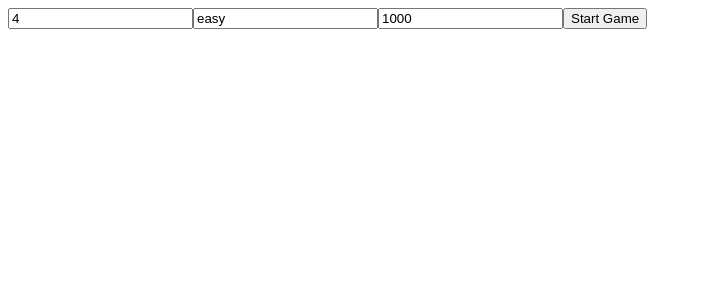
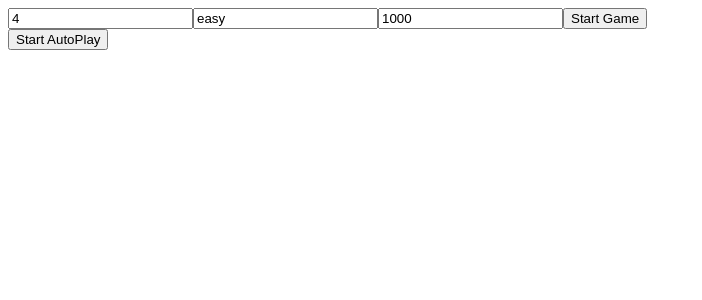
Before and after one commit to SiphosethuLokwe/TowerChallenge, a Vue app in the folder TowerChallengeBackend/TowerChallengeBackend/towers-challenge-frontend/: page / in a window 1280 px wide. Shown: the top 300 px of the page, without its empty margins (0-702 px from the left). Built offline with nearby package versions, Linux system fonts and the light colour scheme.

Commit message:
- update ui

```diff
--- a/TowerChallengeBackend/TowerChallengeBackend/towers-challenge-frontend/package.json
+++ b/TowerChallengeBackend/TowerChallengeBackend/towers-challenge-frontend/package.json
@@ -10,6 +10,7 @@
   },
   "dependencies": {
     "axios": "^1.7.2",
+    "bootstrap": "^5.3.3",
     "element-plus": "^2.7.7",
     "pinia": "^2.1.7",
     "pixi.js": "^8.2.5",
--- a/TowerChallengeBackend/TowerChallengeBackend/towers-challenge-frontend/src/App.vue
+++ b/TowerChallengeBackend/TowerChallengeBackend/towers-challenge-frontend/src/App.vue
@@ -1,22 +1,20 @@
-<!-- src/App.vue or any other component -->
 <template>
   <div>
-    <BetPanel @startGame="startGame" />
-    <GameBoard v-if="game" :levels="game.levels" :game="game" :boxResponse="gameresponse" @selectBox="selectBox" />
+    <BetPanel @startGame="startGame" @continueGame="continueGame" @cashOut="cashOut" :gameResponse="gameresponse" />
+    <GameBoard v-if="game" :levels="game.levels" :game="game" :boxResponse="gameresponse" @selectBox="selectBox" :cashout="cashOut" />
     <BoxResponseDisplay :response="gameresponse" />
-    <!-- <PlayerStats v-if ="player" :player="player" />  -->
-     <!-- will need to create a new store for the player component data -->
-
   </div>
 </template>
 
 <script>
-import { defineComponent, onMounted , computed} from 'vue';
+import { defineComponent, computed } from 'vue';
 import { gamestore } from './store/gamestore';
 import PlayerStats from './components/PlayerStats.vue';
 import BetPanel from './components/BetPanel.vue';
 import GameBoard from './components/GameBoard.vue';
-import BoxResponseDisplay from './components/GameResponse.vue'
+import BoxResponseDisplay from './components/GameResponse.vue';
+import {ElMessage} from 'element-plus'
+
 export default defineComponent({
   components: {
     PlayerStats,
@@ -29,27 +27,49 @@ export default defineComponent({
 
     const player = computed(() => gameStore.playerDetails);
     const game = computed(() => gameStore.gameDetails);
-    const gameresponse = computed (() => gameStore.boxGamePlayDetails);
+    const gameresponse = computed(() => gameStore.boxGamePlayDetails);
 
     const startGame = (rows, difficulty, betAmount) => {
+      if (rows < 4 || rows > 8){
+        ElMessage.error("Rows must be bwtween 4 and 8 ");
+        return;
+      }
+      if (betAmount <= 0){
+         ElMessage.error("Please enter amount");
+         return;
+      }
+      if (difficulty == ''){
+         ElMessage.error("Please enter difficulty");
+         return;
+      }
       gameStore.startGame(rows, difficulty, betAmount);
     };
 
+    const continueGame = () => {
+      // Logic for continuing the game can be added here if needed
+      console.log('Continue game logic');
+    };
+    const cashOut = (iscashout) => {
+    const cashoutDetails = gameresponse.value;
+    console.log(cashoutDetails, iscashout);
+    return {cashoutDetails, iscashout}
+    };
+
     const selectBox = (gameid, row, box) => {
-      gameStore.selectBox(gameid, row, box ) ;
+      gameStore.selectBox(gameid, row, box);
     };
 
     return {
-
       player,
       game,
       startGame,
+      continueGame,
+      cashOut,
       selectBox,
-      gameresponse
+      gameresponse,
+      cashOut
+
     };
-  },
-
-
-
+  }
 });
 </script>
--- a/TowerChallengeBackend/TowerChallengeBackend/towers-challenge-frontend/src/components/BetPanel.vue
+++ b/TowerChallengeBackend/TowerChallengeBackend/towers-challenge-frontend/src/components/BetPanel.vue
@@ -1,26 +1,67 @@
-
-
 <template>
   <div>
+    <div v-if="!gameResponse">
      <input v-model.number="rows" placeholder="Rows (4-8)" />
     <input v-model="difficulty" placeholder="Difficulty (easy, medium, hard)" />
     <input v-model.number="betAmount" placeholder="Bet Amount" />
-      <button @click="startGame">Start Game</button>
+    <button @click="startGame" v-if="!gameStarted">Start Game</button>
+    </div>
+
+    <button @click="continueGame" v-if="gameStarted">Restart Game</button>
+    <button @click="cashOut" v-if="gameResponse && !hasLost">Cash Out</button>
+    <button @click="autoPlay">Start AutoPlay</button>
+
+    <PlayerStats v-if="gameResponse" :stats="gameResponse" />
   </div>
 </template>
 
 <script>
+import PlayerStats from './PlayerStats.vue';
+
 export default {
+  components: {
+    PlayerStats
+  },
   data() {
     return {
       rows: 4,
       difficulty: 'easy',
-        betAmount: 1000
+      betAmount: 1000,
+      gameStarted: false,
+      hasLost: false,
+      autoPlayCount: 1
     };
+  },
+  props: {
+    gameResponse: Object
+  },
+  watch: {
+    gameResponse: {
+      immediate: true,
+      handler(newResponse) {
+        if (newResponse) {
+          this.hasLost = newResponse.data.hasLost;
+          console.log(this.hasLost);
+          if (newResponse.isEndgame) {
+            this.gameStarted = false;
+          }
+        }
+      }
+    }
   },
   methods: {
     startGame() {
+      this.gameStarted = true;
       this.$emit('startGame', this.rows, this.difficulty, this.betAmount);
+    },
+    continueGame() {
+      this.$emit('continueGame');
+    },
+    cashOut() {
+      this.$emit('cashOut', true);
+    },
+    autoPlay(){
+      this.$emit('startAutoPlay', this.rows, this.difficulty, this.betAmount, this.autoPlayCount);
     }
   }
 };
--- a/TowerChallengeBackend/TowerChallengeBackend/towers-challenge-frontend/src/components/GameBoard.vue
+++ b/TowerChallengeBackend/TowerChallengeBackend/towers-challenge-frontend/src/components/GameBoard.vue
@@ -25,7 +25,8 @@ export default {
   props: {
     levels: Array,
     game: Object,
-    boxResponse: Object
+    boxResponse: Object,
+    cashout:Object
   },
   data() {
     return {
@@ -41,8 +42,16 @@ export default {
         console.log(newResponse);
         this.isEndgame = newResponse.data.isEndgame;
       },
+
       deep: true
     },
+    cashout:{
+        handler(cashResponse) {
+        console.log(cashResponse);
+
+      },
+      deep: true
+      },
     levels: {
       handler() {
         this.setupGame();
--- a/TowerChallengeBackend/TowerChallengeBackend/towers-challenge-frontend/src/components/HelloWorld.vue
+++ b/TowerChallengeBackend/TowerChallengeBackend/towers-challenge-frontend/src/components/HelloWorld.vue
@@ -9,7 +9,7 @@
 
 <script>
 import { defineComponent, onMounted } from 'vue';
-import { usePlayerStore } from '../store/store'; // Updated import
+import { usePlayerStore } from '../store/store';
 import PlayerStats from './PlayerStats.vue';
 import BetPanel from './BetPanel.vue';
 import GameBoard from './GameBoard.vue';
--- a/TowerChallengeBackend/TowerChallengeBackend/towers-challenge-frontend/src/components/PlayerStats.vue
+++ b/TowerChallengeBackend/TowerChallengeBackend/towers-challenge-frontend/src/components/PlayerStats.vue
@@ -1,28 +1,26 @@
 <template>
-  <div>
-    <p v-if="player">Balance: {{ player.balance }}</p>
+  <div class="player-stats">
+    <h3>Player Stats</h3>
+    <p>Has Lost: {{ stats.data.hasLost ? 'Yes' : 'No' }}</p>
+    <p>Winnings: {{ stats.data.winnings }}</p>
   </div>
 </template>
 
 <script>
-import { defineComponent, ref, watch } from 'vue';
+export default {
+  props: {
+    stats: {
+      type: Object,
+      required: true
+    }
+  }
+};
+</script>
 
-export default defineComponent({
-  props: {
-    response: {
-      type: Object,
-    }
-  },
-  setup(props) {
-    const player = ref(null);
-
-    watch(() => props.response, (newResponse) => {
-      if (newResponse && newResponse.data) {
-        player.value = newResponse.data.player;
-      }
-    }, { immediate: true });
-
-    return { player };
-  }
-});
-</script>
+<style>
+.player-stats {
+  border: 1px solid #ccc;
+  padding: 10px;
+  background-color: #f9f9f9;
+}
+</style>
--- a/TowerChallengeBackend/TowerChallengeBackend/towers-challenge-frontend/src/main.js
+++ b/TowerChallengeBackend/TowerChallengeBackend/towers-challenge-frontend/src/main.js
@@ -4,6 +4,8 @@ import App from './App.vue';
 import { createPinia } from 'pinia';
 import ElementPlus from 'element-plus';
 import 'element-plus/dist/index.css';
+// import 'bootstrap/dist/css/bootstrap.min.css';
+
 
 
 const pinia = createPinia();
```
Also changed, not shown: 1 other file (tests, documents, lock files or other folders). Lines whose indentation alone changed are shown as unchanged.
